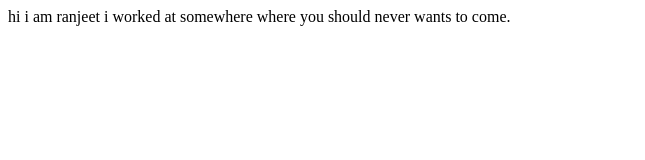
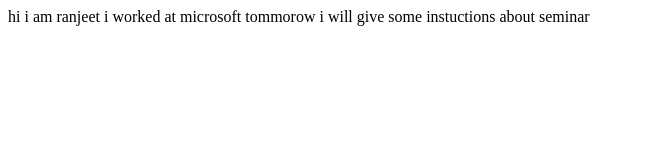
Before and after one commit to ranje-dotcom/ranjeet-potfolio, a plain HTML site: page index.html in a window 1280 px wide. Shown: the whole page, without its empty margins (0-645 px from the left). Drawn offline with Linux system fonts and the light colour scheme.

Commit message:
update-add some changes

```diff
--- a/index.html
+++ b/index.html
@@ -8,6 +8,7 @@
 </head>
 <body>
     hi i am ranjeet
-    i worked at somewhere where you should never wants to come.
+    i worked at microsoft
+    tommorow i will give some instuctions about seminar
 </body>
 </html>
```
